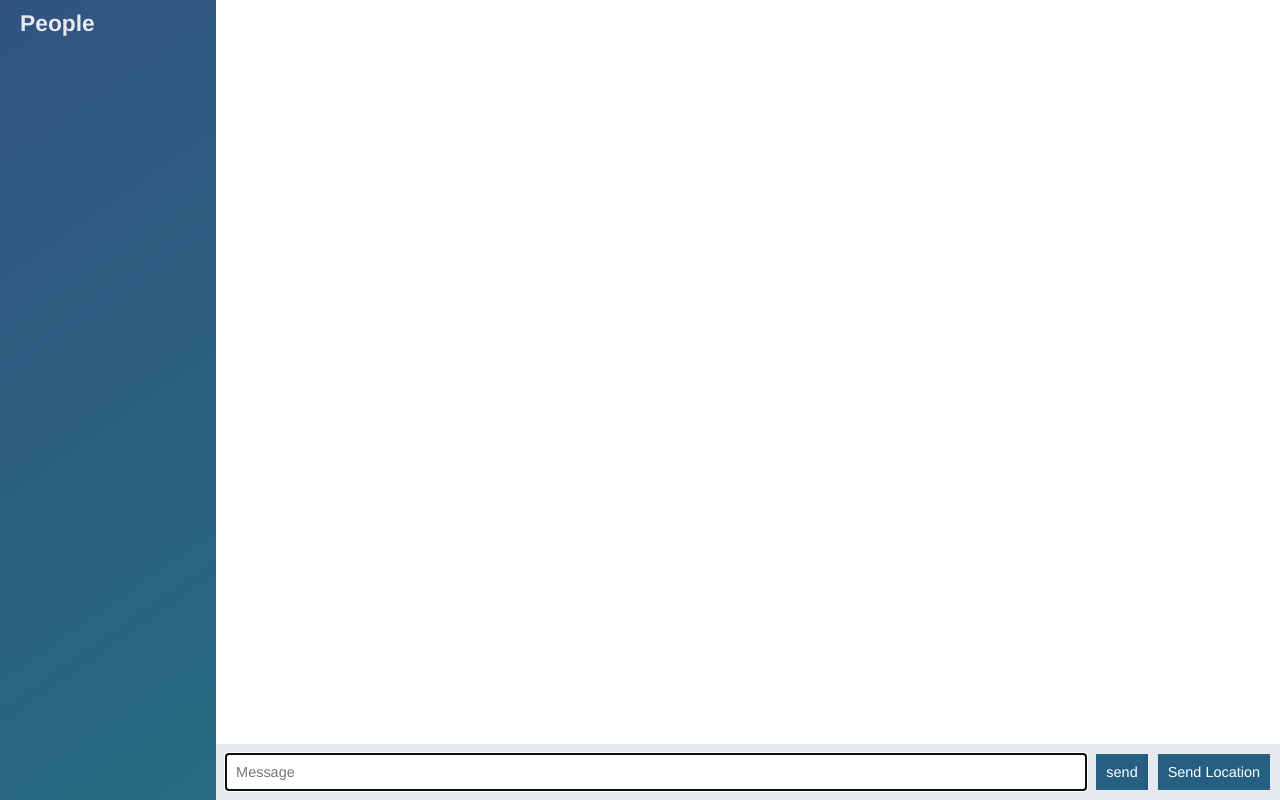
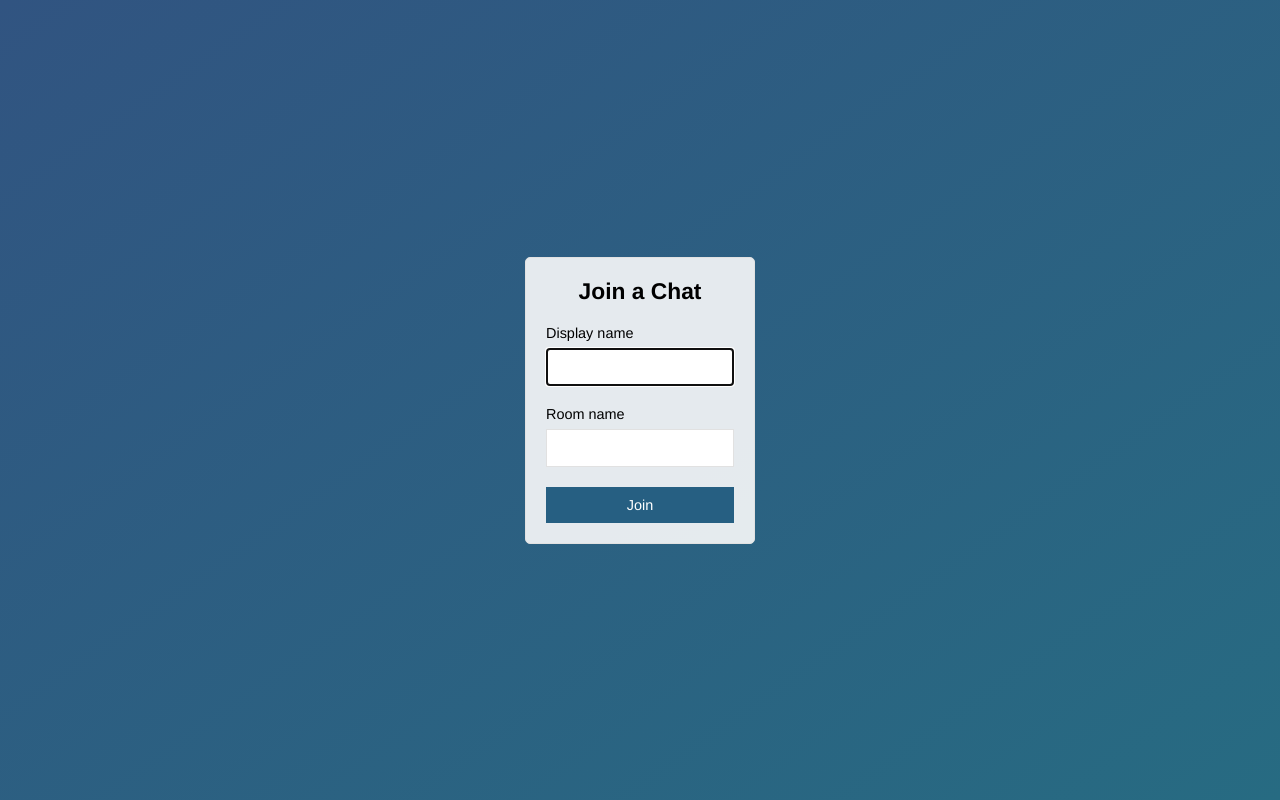
Before and after one commit to aarondev8917/node-course-2-chat-app, a website: page public/index.html in a window 1280 px wide. Drawn offline with nearby package versions, Linux system fonts and the light colour scheme; no server answers.

Commit message:
Add join page that submits to chat.html

```diff
--- a/public/index.html
+++ b/public/index.html
@@ -1,61 +1,31 @@
 <!DOCTYPE html>
+<html>
 
-<html>
 <head>
   <meta charset="utf-8">
+  <meta name="viewport" content="width=device-width, initial-scale=1, user-scalable=no">
   <link rel="stylesheet" href="/css/styles.css">
+  <title>Join | ChatApp</title>
 </head>
-  <body class="chat">
 
-    <div class="chat__sidebar">
-      <h3>People</h3>
-      <div id="users"></div>
+<body class="centered-form">
+  <div class="centered-form__form">
+    <form action="/chat.html">
+    <div class="form-field">
+      <h3>Join a Chat</h3>
     </div>
-
-    <div class="chat__main">
-      <ol id="messages" class="chat__messages"></ol>
-
-      <div class="chat__footer">
-        <form id = "message-form">
-          <input name="message" type="text" placeholder="Message" autofocus autocomplete="off" />
-          <button>send</button>
+    <div class="form-field">
+      <label>Display name</label>
+      <input type="text" name="name" autofocus />
+    </div>
+    <div class="form-field">
+      <label>Room name</label>
+      <input type="text" name="room" />
+    </div>
+    <div class="form-field">
+      <button>Join</button>
+    </div>
     </form>
-        <button id="send-location">Send Location</button>
   </div>
-
-    </div>
-
-    <script id="message-template" type="text/template">
-      <li class="message">
-        <div class="message__title">
-          <h4>{{from}}</h4>
-          <span>{{createdAt}}</span>
-        </div>
-        <div class="message__body">
-          <p>{{text}}</p>
-        </div>
-      </li>
-    </script>
-
-    <script id="location-message-template" type="text/template">
-      <li class="message">
-        <div class="message__title">
-          <h4>{{from}}</h4>
-          <span>{{createdAt}}</span>
-        </div>
-        <div class="message__body">
-          <p>
-            <a href="{{url}}" target="_blank">My current location</a>
-          </p>
-        </div>
-      </li>
-    </script>
-
-    <script src="/socket.io/socket.io.js"></script>
-    <script src="/js/libs/jquery-3.1.0.min.js"></script>
-    <script src="/js/libs/moment.js"></script>
-    <script src="/js/libs/mustache.js"></script>
-    <script src ="/js/index.js"></script>
-
 </body>
 </html>
```
Also changed, not shown: public/chat.html (added, +63 -0 lines), public/js/chat.js (renamed from public/js/index.js). Lines whose indentation alone changed are shown as unchanged.
